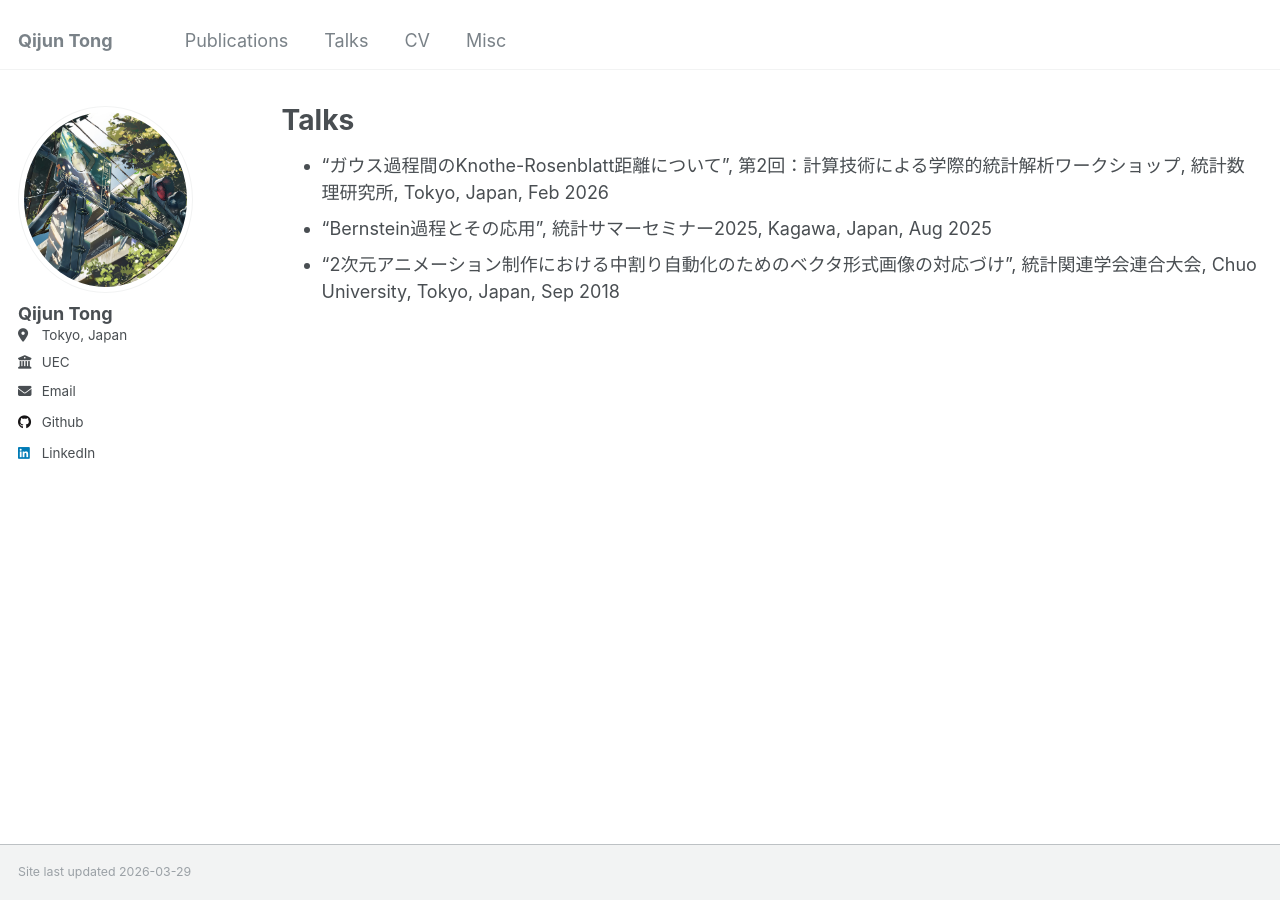
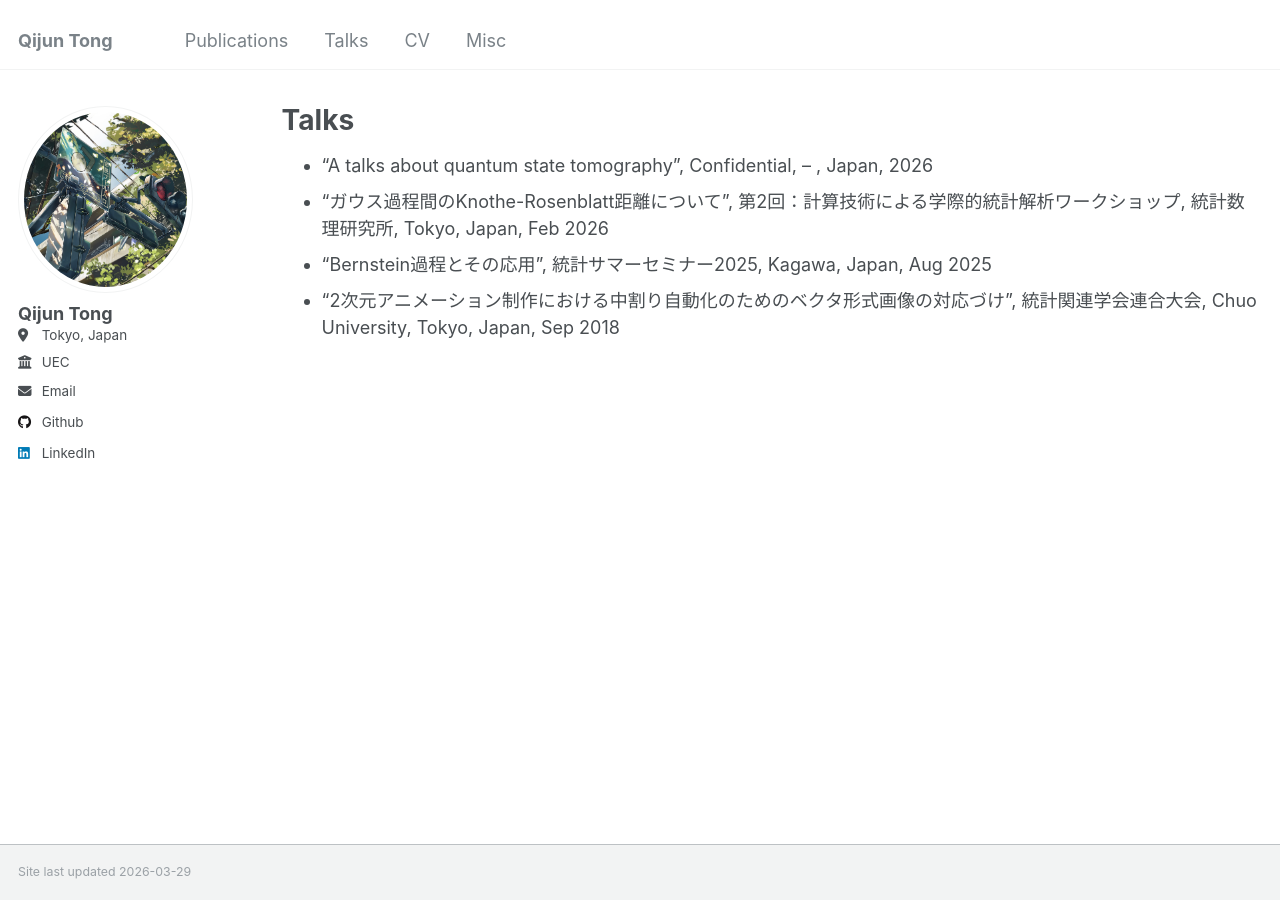
Before and after one commit to QijunTong0/QijunTong, a Jekyll site: the page built from _pages/talks.md, in a window 1280 px wide. Built offline with Jekyll 4.4.1, drawn with Linux system fonts in a browser that asks for light colours.

```diff
--- a/_pages/talks.md
+++ b/_pages/talks.md
@@ -5,6 +5,7 @@ permalink: /talks/
 author_profile: true
 ---
 
+- "A talks about quantum state tomography", Confidential, -- , Japan, 2026
 - "ガウス過程間のKnothe-Rosenblatt距離について", 第2回：計算技術による学際的統計解析ワークショップ, 統計数理研究所, Tokyo, Japan, Feb 2026
 - "Bernstein過程とその応用", 統計サマーセミナー2025, Kagawa, Japan, Aug 2025
 - "2次元アニメーション制作における中割り自動化のためのベクタ形式画像の対応づけ", 統計関連学会連合大会, Chuo University, Tokyo, Japan, Sep 2018
```
